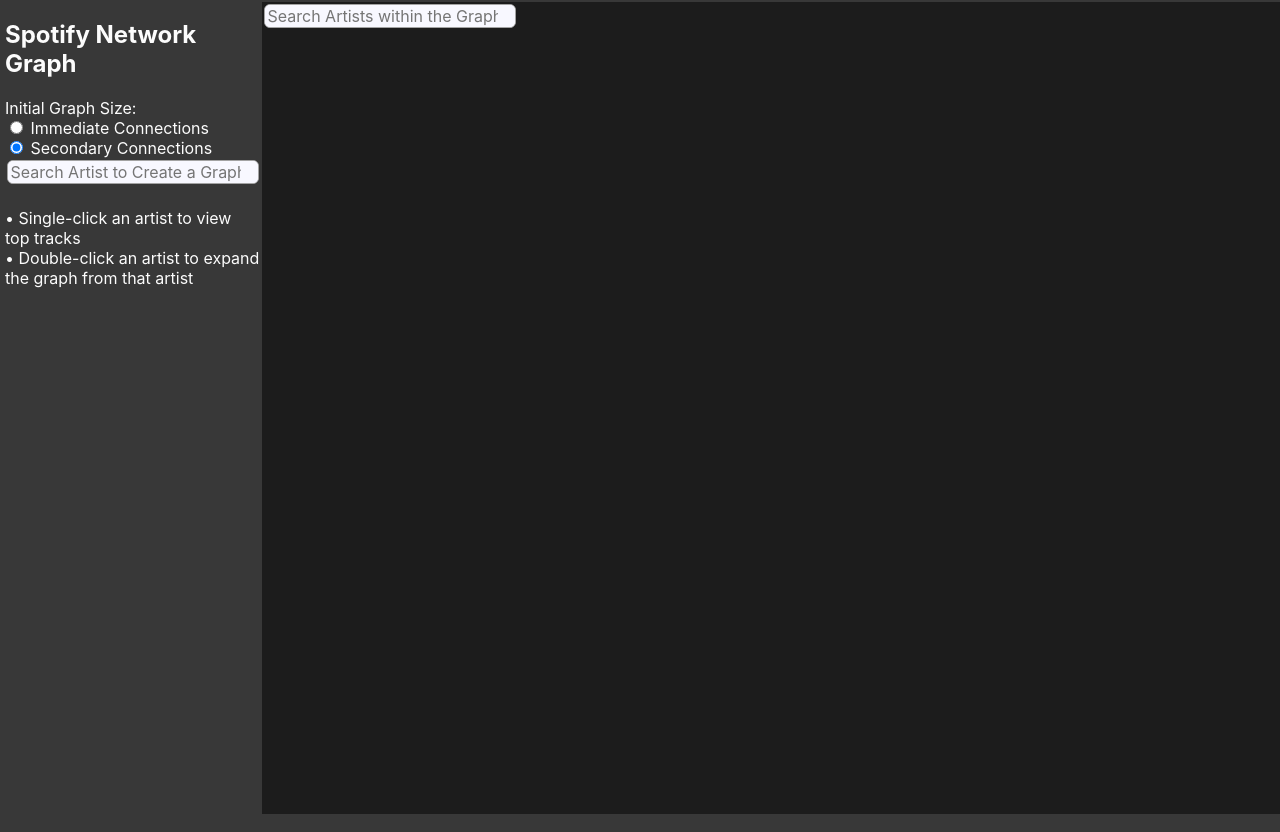
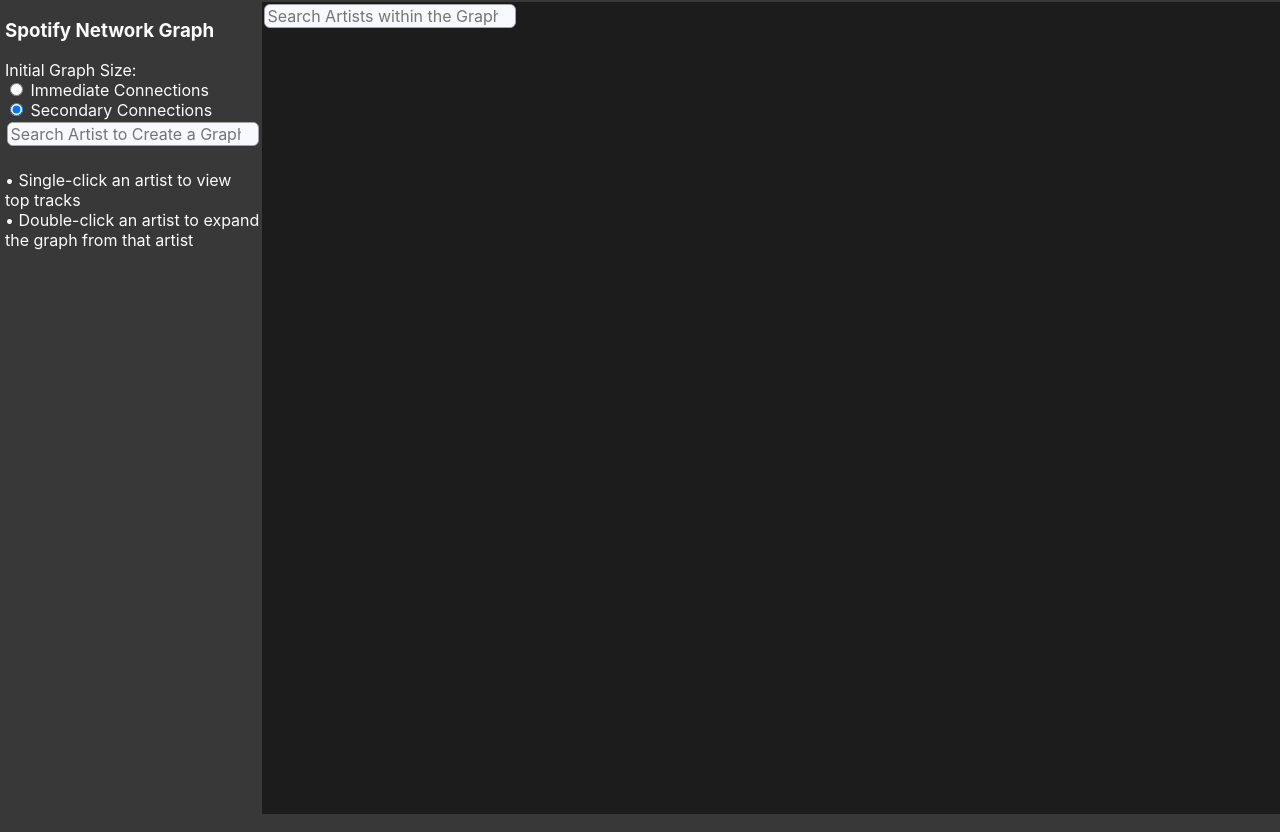
Before and after one commit to clarkepeterf/spotify-network-graph-ui, a React (Create React App) app: page / in a window 1280 px wide. Built offline with nearby package versions, Linux system fonts and the light colour scheme.

Commit message:
reduce sidebar title sizes to match new sidebar width

```diff
--- a/src/SideBar.js
+++ b/src/SideBar.js
@@ -5,7 +5,7 @@
     return (
         <div>
             <div className="side-bar">
-                <h2 className="side-bar-title">Spotify Network Graph</h2>
+                <h3 className="side-bar-title">Spotify Network Graph</h3>
                 <div>Initial Graph Size:</div>
                 <div onChange={() => toggleClickCallback()}>
                     <input id="small-button" className="radioButton" type="radio" value="small" name="graphSize" /> <label for="small-button"> Immediate Connections </label>
@@ -17,7 +17,7 @@
                     <div> • Single-click an artist to view top tracks</div>
                     <div> • Double-click an artist to expand the graph from that artist</div>
                 </div>
-                {artistInFocus && <h3 className="artistName">{artistInFocus.name}</h3>}
+                {artistInFocus && <h4 className="artistName">{artistInFocus.name}</h4>}
                 {artistInFocus && <iframe className="spotifyEmbed" title="spotifyEmbed" src={`https://open.spotify.com/embed/artist/${artistInFocus.id}`} width="250" height="400" frameBorder="0" allowtransparency="true" allow="encrypted-media"></iframe>}
             </div>
         </div>
```
